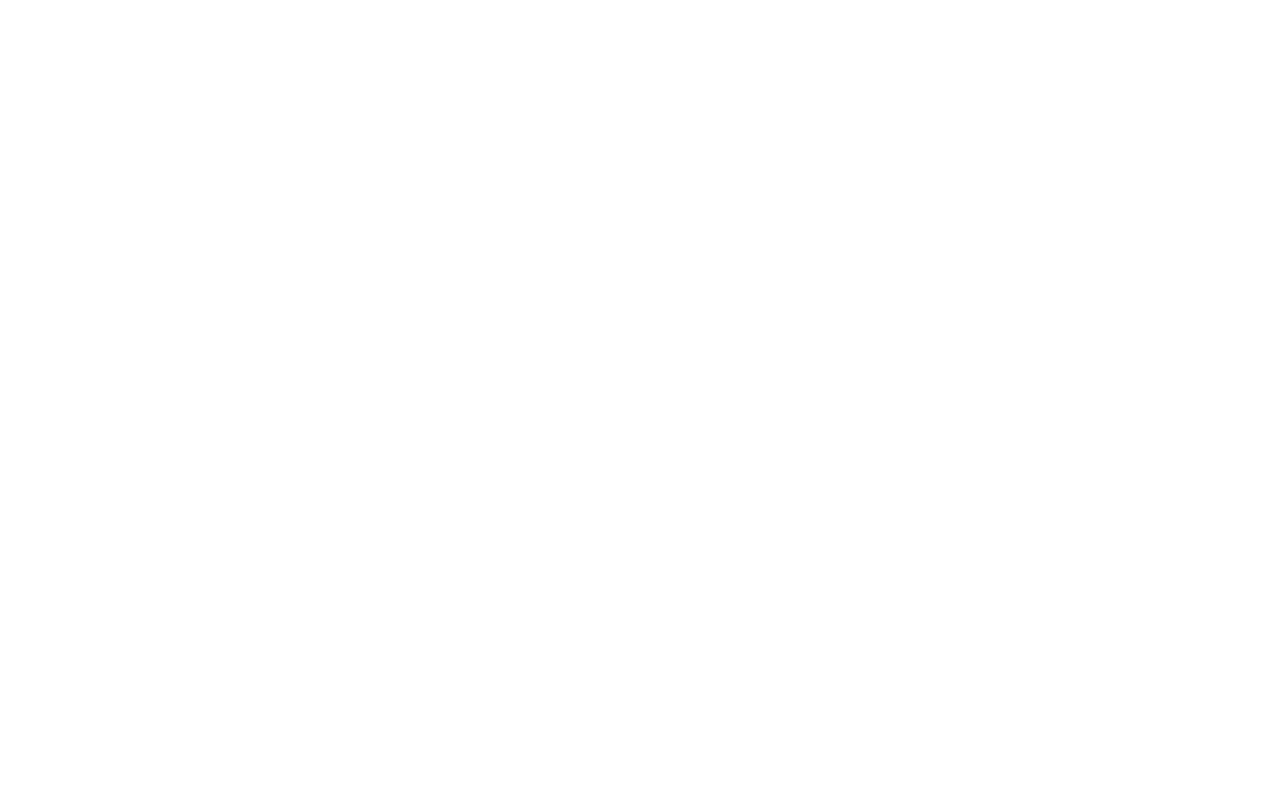
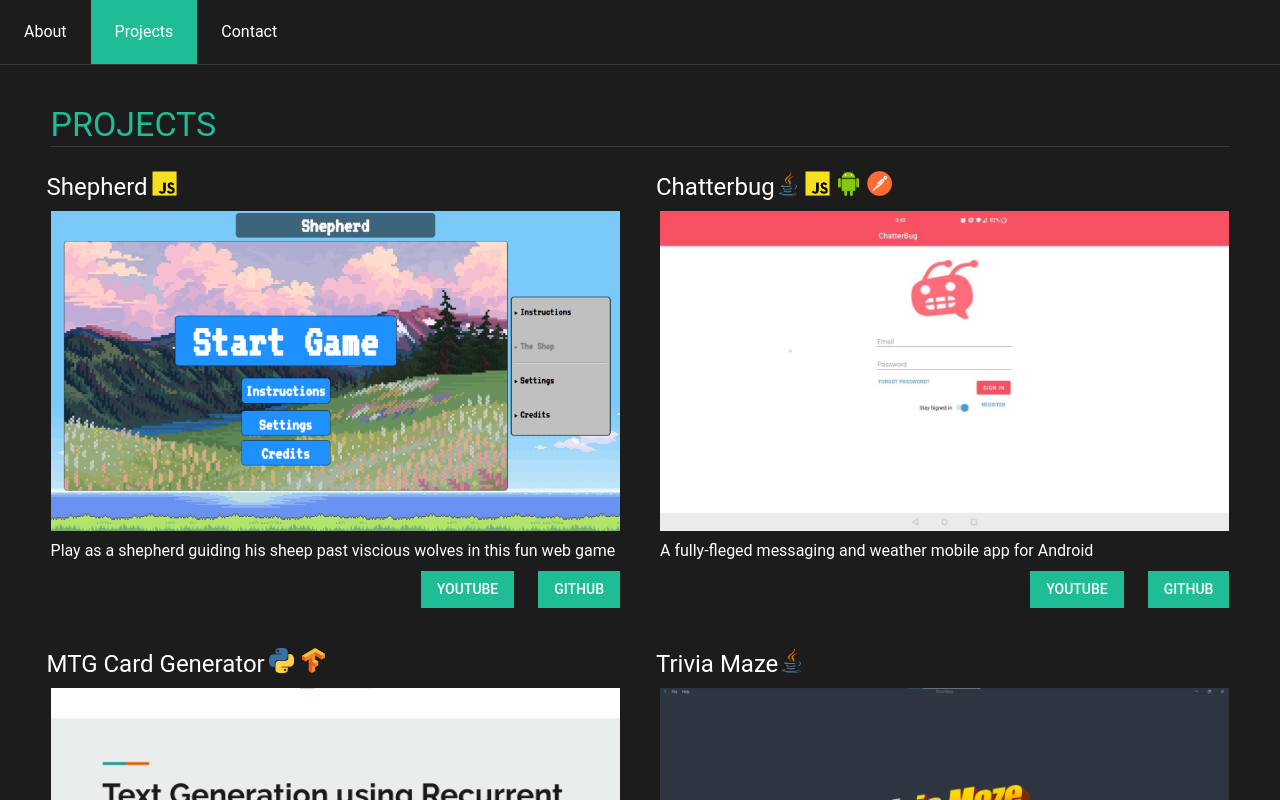
Before and after one commit to Beeedu/portfolio_v2, a React (Create React App) app: page /projects in a window 1280 px wide. Before the commit this address had no page. Shown: the top 800 px of the page. Built offline with nearby package versions, Linux system fonts and the light colour scheme.

Commit message:
switched to tab outlets instead of hash id scrolling

```diff
--- a/src/App.js
+++ b/src/App.js
@@ -3,13 +3,21 @@ import { PortfolioPage } from './portfolio/PortfolioPage';
 import theme from './theme';
 import { ThemeProvider } from '@mui/material/styles';
 import { BrowserRouter, Route, Routes } from 'react-router-dom';
+import { AboutOutlet } from './portfolio/AboutOutlet';
+import { ContactOutlet } from './portfolio/ContactOutlet';
+import { ProjectsOutlet } from './portfolio/projects/ProjectsOutlet';
 
 function App() {
     return (
         <ThemeProvider theme={theme}>
             <BrowserRouter>
                 <Routes>
-                    <Route path="/" element={<PortfolioPage />} />
+                    <Route path="/" element={<PortfolioPage />}>
+                        <Route index element={<AboutOutlet />} />
+                        <Route path="about" element={<AboutOutlet />} />
+                        <Route path="projects" element={<ProjectsOutlet />} />
+                        <Route path="contact" element={<ContactOutlet />} />
+                    </Route>
                 </Routes>
             </BrowserRouter>
         </ThemeProvider>
--- a/src/chrome/Button.jsx
+++ b/src/chrome/Button.jsx
@@ -7,6 +7,9 @@ export const PrimaryButton = styled(Button)(({ theme }) => ({
     borderRadius: 0,
     width: 'fit-content',
     boxShadow: 'none',
+    '&:hover': {
+        transform: 'translate(1px, 1px)',
+    },
 }));
 
 export function ExternalLinkButton({ url, ...props }) {
--- /dev/null
+++ b/src/chrome/Cluster.jsx
@@ -0,0 +1,15 @@
+import Box from '@mui/material/Box';
+import { styled } from '@mui/material/styles';
+
+export const Cluster = styled(Box, {
+    shouldForwardProp: (prop) => prop !== 'gap',
+})(({ theme, gap }) => ({
+    display: 'flex',
+    flexWrap: 'wrap',
+    justifyContent: 'flex-start',
+    alignItems: 'center',
+    margin: `calc(${theme.spacing(parseFloat('' + gap))} / 2 * -1)`,
+    '> *': {
+        margin: `calc(${theme.spacing(parseFloat('' + gap))} / 2)`,
+    },
+}));
--- a/src/chrome/Navigation.jsx
+++ b/src/chrome/Navigation.jsx
@@ -7,8 +7,7 @@ import { Link, useLocation } from 'react-router-dom';
 function Tab({ to, children, ...props }) {
     const location = useLocation();
     const theme = useTheme();
-    console.log('to:', to);
-    console.log('location:', location);
+    console.log('location: ', location);
     return (
         <Link
             to={to}
@@ -19,7 +18,7 @@ function Tab({ to, children, ...props }) {
                 justifyContent: 'center',
                 alignItems: 'center',
                 backgroundColor:
-                    to === location.hash
+                    to === location.pathname
                         ? theme.palette.primary.main
                         : theme.palette.background.default,
                 textDecoration: 'none',
@@ -42,9 +41,9 @@ export function SectionTabs({ direction }) {
             height={direction === 'row' ? '100%' : 'auto'}
             width={direction === 'column' ? '100%' : 'auto'}
         >
-            <Tab to="#about">About</Tab>
-            <Tab to="#projects">Projects</Tab>
-            <Tab to="#contact">Contact</Tab>
+            <Tab to="/about">About</Tab>
+            <Tab to="/projects">Projects</Tab>
+            <Tab to="/contact">Contact</Tab>
         </Stack>
     );
 }
--- a/src/portfolio/AboutSection.jsx
+++ b/src/portfolio/AboutOutlet.jsx
@@ -6,9 +6,8 @@ import { Subject, SubjectDetails, Title } from '../chrome/Typography';
 import Box from '@mui/material/Box';
 import { SecondaryDivider } from '../chrome/Divider';
 
-export function AboutSection({ id }) {
+export function AboutOutlet() {
     return (
-        <div id={id}>
         <Stack gap={3}>
             <Stack>
                 <Title>About</Title>
@@ -23,7 +22,6 @@ export function AboutSection({ id }) {
                 </SidebarAside>
             </Sidebar>
         </Stack>
-        </div>
     );
 }
 
--- /dev/null
+++ b/src/portfolio/ContactOutlet.jsx
@@ -0,0 +1,71 @@
+import Stack from '@mui/material/Stack';
+import React from 'react';
+import { Title } from '../chrome/Typography';
+import { SecondaryDivider } from '../chrome/Divider';
+import List from '@mui/material/List';
+import ListItemText from '@mui/material/ListItemText';
+import ListItem from '@mui/material/ListItem';
+import ListItemIcon from '@mui/material/ListItemIcon';
+import EmailIcon from '@mui/icons-material/Email';
+import PhoneIcon from '@mui/icons-material/Phone';
+import LinkedInIcon from '@mui/icons-material/LinkedIn';
+import GitHubIcon from '@mui/icons-material/GitHub';
+
+export function ContactOutlet() {
+    return (
+        <Stack gap={3}>
+            <Stack>
+                <Title>Contact</Title>
+                <SecondaryDivider />
+            </Stack>
+            <List>
+                <ListItem>
+                    <ListItemIcon>
+                        <EmailIcon color="primary" />
+                    </ListItemIcon>
+                    <ListItemText>lynch.brandon.m@gmail.com</ListItemText>
+                </ListItem>
+
+                <ListItem>
+                    <ListItemIcon>
+                        <PhoneIcon color="primary" />
+                    </ListItemIcon>
+                    <ListItemText>(425) 892-3232</ListItemText>
+                </ListItem>
+
+                <ListItem>
+                    <ListItemIcon>
+                        <LinkedInIcon color="primary" />
+                    </ListItemIcon>
+                    <ContactLink url="https://www.linkedin.com/in/lynch-brandon/">
+                        https://www.linkedin.com/in/lynch-brandon/
+                    </ContactLink>
+                </ListItem>
+
+                <ListItem>
+                    <ListItemIcon>
+                        <GitHubIcon color="primary" />
+                    </ListItemIcon>
+                    <ListItemText>
+                        <ContactLink url="https://github.com/Beeedu">
+                            https://github.com/Beeedu
+                        </ContactLink>
+                    </ListItemText>
+                </ListItem>
+            </List>
+        </Stack>
+    );
+}
+
+function ContactLink({ url, children }) {
+    return (
+        <a
+            href={url}
+            rel="noreferrer"
+            target="_blank"
+            style={{ color: 'white' }}
+        >
+            {children}
+        </a>
+    );
+}
--- a/src/portfolio/ContactSection.jsx
+++ /dev/null
@@ -1,73 +0,0 @@
-import Stack from '@mui/material/Stack';
-import React from 'react';
-import { Title } from '../chrome/Typography';
-import { SecondaryDivider } from '../chrome/Divider';
-import List from '@mui/material/List';
-import ListItemText from '@mui/material/ListItemText';
-import ListItem from '@mui/material/ListItem';
-import ListItemIcon from '@mui/material/ListItemIcon';
-import EmailIcon from '@mui/icons-material/Email';
-import PhoneIcon from '@mui/icons-material/Phone';
-import LinkedInIcon from '@mui/icons-material/LinkedIn';
-import GitHubIcon from '@mui/icons-material/GitHub';
-
-export function ContactSection({ id }) {
-    return (
-        <div id={id}>
-            <Stack gap={3}>
-                <Stack>
-                    <Title>Contact</Title>
-                    <SecondaryDivider />
-                </Stack>
-                <List>
-                    <ListItem>
-                        <ListItemIcon>
-                            <EmailIcon color="primary" />
-                        </ListItemIcon>
-                        <ListItemText>lynch.brandon.m@gmail.com</ListItemText>
-                    </ListItem>
-
-                    <ListItem>
-                        <ListItemIcon>
-                            <PhoneIcon color="primary" />
-                        </ListItemIcon>
-                        <ListItemText>(425) 892-3232</ListItemText>
-                    </ListItem>
-
-                    <ListItem>
-                        <ListItemIcon>
-                            <LinkedInIcon color="primary" />
-                        </ListItemIcon>
-                        <ContactLink url="https://www.linkedin.com/in/lynch-brandon/">
-                            https://www.linkedin.com/in/lynch-brandon/
-                        </ContactLink>
-                    </ListItem>
-
-                    <ListItem>
-                        <ListItemIcon>
-                            <GitHubIcon color="primary" />
-                        </ListItemIcon>
-                        <ListItemText>
-                            <ContactLink url="https://github.com/Beeedu">
-                                https://github.com/Beeedu
-                            </ContactLink>
-                        </ListItemText>
-                    </ListItem>
-                </List>
-            </Stack>
-        </div>
-    );
-}
-
-function ContactLink({ url, children }) {
-    return (
-        <a
-            href={url}
-            rel="noreferrer"
-            target="_blank"
-            style={{ color: 'white' }}
-        >
-            {children}
-        </a>
-    );
-}
--- a/src/portfolio/PortfolioPage.jsx
+++ b/src/portfolio/PortfolioPage.jsx
@@ -1,12 +1,9 @@
 import React from 'react';
-import { AboutSection } from './AboutSection';
-import { ProjectsSection } from './projects/ProjectsSection';
 import { Measure, Page } from '../chrome/Page';
 import Stack from '@mui/material/Stack';
 import Box from '@mui/material/Box';
 import { styled } from '@mui/material/styles';
-import useScrollToHashElement from '../util/ScrollToHashElement';
-import { ContactSection } from './ContactSection';
+import { Outlet } from 'react-router-dom';
 
 const CenteringBox = styled(Box)({
     display: 'flex',
@@ -28,12 +25,9 @@ export function PortfolioPage() {
 }
 
 function Portfolio() {
-    useScrollToHashElement();
     return (
         <Stack p={5} gap={7}>
-            <AboutSection id="about" />
-            <ProjectsSection id="projects" />
-            <ContactSection id="contact" />
+            <Outlet />
         </Stack>
     );
 }
--- a/src/portfolio/projects/Projects.jsx
+++ b/src/portfolio/projects/Projects.jsx
@@ -9,8 +9,9 @@ import {
     PostmanSkill,
     PythonSkill,
     TensorflowSkill,
-} from '../Skills';
-import { Thumbnail } from './ProjectsSection';
+} from './Skills';
+import { Thumbnail } from './ProjectsOutlet';
+import { Cluster } from '../../chrome/Cluster';
 
 export function Project({
     title,
@@ -22,21 +23,21 @@ export function Project({
 }) {
     return (
         <Stack gap={1}>
-            <Stack direction="row" alignItems="center" gap={1}>
+            <Cluster gap={1}>
                 <Subject>{title}</Subject>
                 {skills.map((skill, i) => (
                     <div key={i}>{skill}</div>
                 ))}
-            </Stack>
+            </Cluster>
             {thumbnail}
             <SubjectDetails>{description}</SubjectDetails>
-            <Stack direction="row" gap={3}>
+            <Cluster flexDirection="row-reverse" gap={3}>
                 {links.map((link, i) => (
                     <ExternalLinkButton key={i} url={link.url}>
                         {link.name}
                     </ExternalLinkButton>
                 ))}
-            </Stack>
+            </Cluster>
         </Stack>
     );
 }
--- a/src/portfolio/projects/ProjectsSection.jsx
+++ b/src/portfolio/projects/ProjectsOutlet.jsx
@@ -26,9 +26,8 @@ function ProjectItem({ children }) {
     );
 }
 
-export function ProjectsSection({ id }) {
+export function ProjectsOutlet() {
     return (
-        <div id={id}>
         <Stack gap={3}>
             <Stack>
                 <Title>Projects</Title>
@@ -49,7 +48,6 @@ export function ProjectsSection({ id }) {
                 </ProjectItem>
             </ProjectsGrid>
         </Stack>
-        </div>
     );
 }
 
```
Also changed, not shown: src/portfolio/Test.jsx (deleted), src/portfolio/projects/Skills.jsx (renamed from src/portfolio/Skills.jsx). Lines whose indentation alone changed are shown as unchanged.
